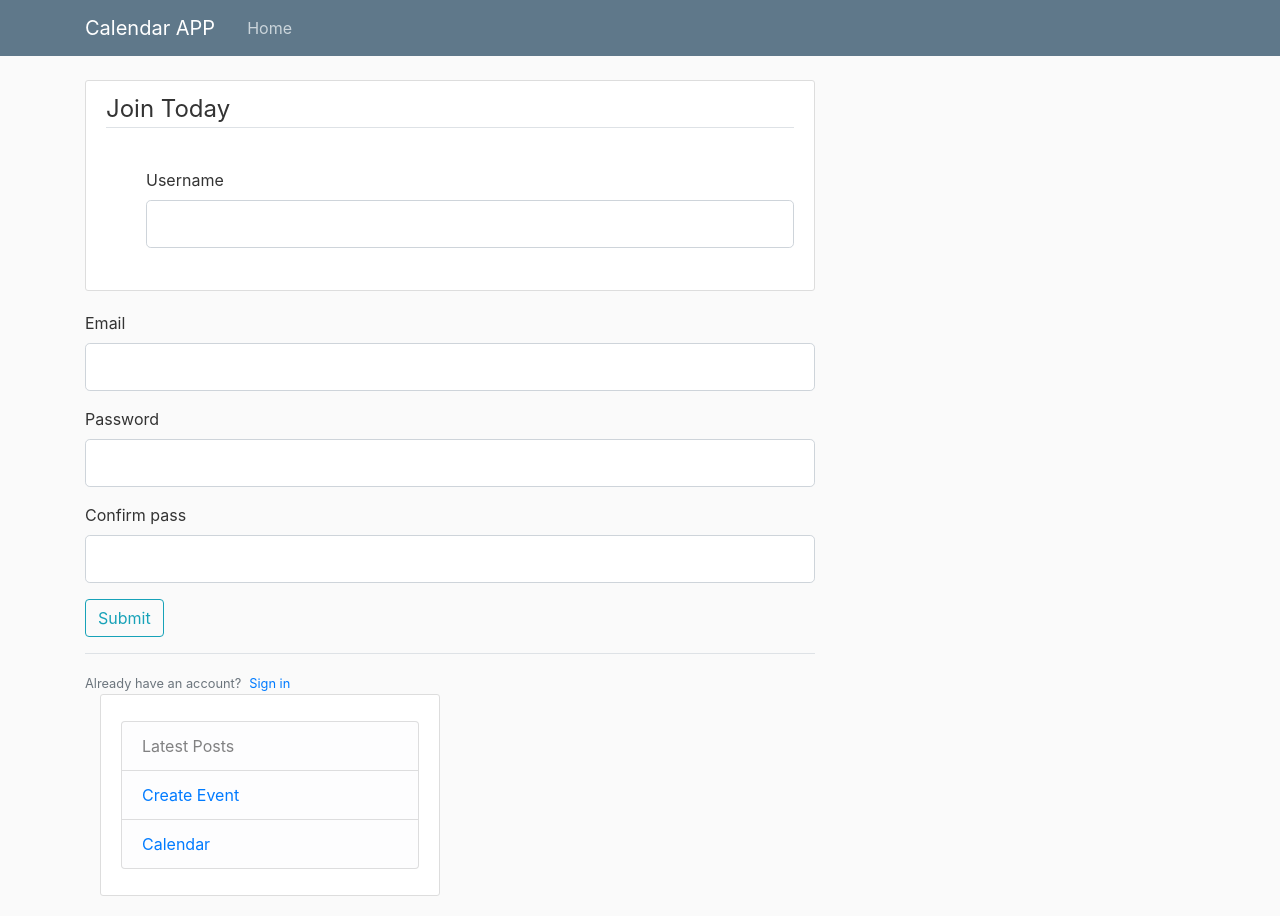
After one commit to Mikazuk1/Calendar, a Flask app: template templates/register.html in a window 1280 px wide. The commit adds this page. Run offline with Flask 3, Linux system fonts and the light colour scheme; the template is opened without the code that fills it: most values are stand-ins (such as "Sample title", 1, 10 or a date in 2020); form fields are guessed from the names that the template uses; some libraries are stand-ins or nearby versions.

Commit message:
initial commit

```diff
--- a/calendar_app.py
+++ b/calendar_app.py
@@ -1,6 +1,7 @@
 from flask import Flask, render_template, url_for, flash, redirect
+from forms import LoginForm, AddEvent
 from flask_sqlalchemy import SQLAlchemy
-from forms import LoginForm
+
 
 app = Flask(__name__)
 
@@ -11,44 +12,17 @@ db =SQLAlchemy(app)
 class Event(db.Model):
     id = db.Column(db.Integer,primary_key=True)
     applicant = db.Column(db.String(50),unique=True,nullable=False)
-    title = db.Column(db.String(50),unique=True,nullable=False)
+    event = db.Column(db.String(50),unique=True,nullable=False)
     facility = db.Column(db.String(50),unique=True,nullable=False)
     # starttime = db.Column(db.DateTime,nullable=False)
     # endtime = db.Column(db.DateTime,nullable=False)
-    date = db.Column(db.DateTime, nullable=False)
-
+    startdate = db.Column(db.DateTime, nullable=False)
+    enddate = db.Column(db.DateTime, nullable=False)
     def __repr__(self):
         return f"Applicant '{self.applicant}', Event'{self.title}', Facility'{self.facility}', Date'{self.date}'"
 
-events = [
-    {
-        'eventID':'E-1',
-        'applicant': 'Nicki',
-        'title': 'CCIS PARTY',
-        'facilities': 'Edtect Hall',
-        'starttime':'1:00 PM',
-        'endtime': '3:00 PM',
-        'date': '2024-05-05'
-    },
-    {
-        'eventID':'E-1',
-        'applicant': 'philip',
-        'title': 'Pasko',
-        'facilities': 'Edtect Hall',
-        'starttime':'1:00 PM',
-        'endtime': '3:00 PM',
-        'date': '2024-05-06'
-    },
-    {
-        'eventID':'E-2',
-        'applicant': 'Alexis',
-        'title': 'Meeting de avance',
-        'facilities': 'GYM',
-        'starttime':'9:00 AM',
-        'endtime':'1:30 PM',
-        'date': '2024-06-05'
-    }
-]
+
+
 @app.route("/login", methods=['GET', 'POST'])
 def login():
     form = LoginForm()
@@ -60,18 +34,23 @@ def login():
             flash('Login Unsuccessful. Please check username and password', 'danger')
     return render_template('login.html', title='Login', form=form)
 
+@app.route("/addevent", methods=['GET','POST'])
+def addevent():
+    form = AddEvent()
+    return render_template("addevent.html",title="Calendar Schedules",form=form)
+
 @app.route("/")
 @app.route("/home")
 def home():
+    events = Event.query.all()
     return render_template('home.html',events=events)
 
 @app.route("/calendar")
 def calendar():
+    events = Event.query.all()
     return render_template("calendar.html", events = events)
 
-@app.route("/addevent")
-def addevent():
-    return render_template("addevent.html")
+
 
 if __name__ == '__main__':
     app.run(debug=True)
--- a/mao_db.py
+++ b/mao_db.py
@@ -1,4 +1,9 @@
 import mysql.connector
+
+# python
+# from calendar_app import app, db
+# app.app_context().push()
+# db.create_all()
 
 mydb = mysql.connector.connect(
     host= "localhost",
--- /dev/null
+++ b/templates/register.html
@@ -0,0 +1,36 @@
+{% extends 'layout.html' %}
+{% block content%}
+  <div class="content-section">
+    <form method = "POST" action="">
+        {{ form.hidden_tag()}}
+        <fieldset class="form-group">
+            <legend class="border-bottom mb-4">Join Today
+            </legend>
+            <dir class="form-group">
+                {{form.username.label(class="form-control-label") }}
+                {{form.username(class="form-control form-control-lg") }}
+            </div>
+            <div class="form-group">
+                {{form.email.label(class="form-control-label") }}
+                {{form.email(class="form-control form-control-lg") }}
+            </div>
+            <div class="form-group">
+                {{form.password.label(class="form-control-label") }}
+                {{form.password(class="form-control form-control-lg") }}
+            </div>
+            <div class="form-group">
+                {{form.confirm_pass.label(class="form-control-label") }}
+                {{form.confirm_pass(class="form-control form-control-lg") }}
+            </div>
+            <div class="form-group">
+                {{form.submit(class="btn btn-outline-info")}}
+            </div>
+        </fieldset>
+    </form>
+    <div class="border-top pt-3">
+        <small class = "text-muted">
+            Already have an account?<a class = "ml-2" href="{{url_for('login')}}">Sign in </a>
+        </small>
+    </div>
+   </div>
+{% endblock%}
```
Also changed, not shown: forms.py (+7 -1 lines), templates/addevent.html (+13 -1 lines), instance/site.db (added), templates/static/main.css (deleted), templates/test.html (added).
